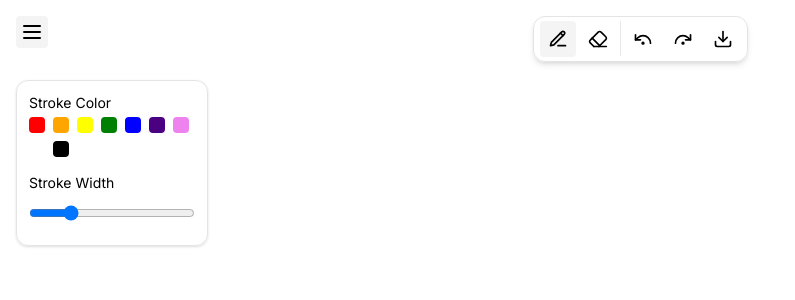
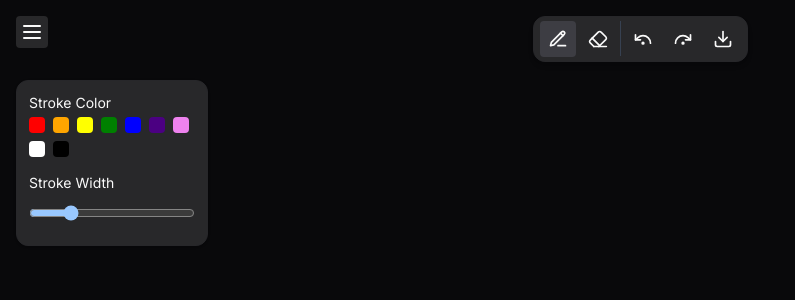
Before and after one commit to shivamvijaywargi/skribbl, a Next.js app: page / in a window 1280 px wide. Shown: the top 300 px of the page, without its empty margins (0-795 px from the left). Built offline with nearby package versions, Linux system fonts and the light colour scheme.

Commit message:
feat: change default theme to dark, update store for respective changes

```diff
--- a/app/layout.tsx
+++ b/app/layout.tsx
@@ -18,7 +18,7 @@ const RootLayout = ({ children }: { children: React.ReactNode }) => {
       <body className={inter.className}>
         <ThemeProvider
           attribute="class"
-          defaultTheme="light"
+          defaultTheme="dark"
           enableSystem
           disableTransitionOnChange
         >
--- a/store/index.ts
+++ b/store/index.ts
@@ -42,8 +42,8 @@ interface IToolbarStore extends IToolbarState {
 
 const initialToolbarState = {
   tools: {
-    [ACTIVE_MENU_ITEMS.PENCIL]: { color: Colors.BLACK, size: 3 },
-    [ACTIVE_MENU_ITEMS.ERASER]: { color: Colors.BLACK, size: 3 },
+    [ACTIVE_MENU_ITEMS.PENCIL]: { color: Colors.WHITE, size: 3 },
+    [ACTIVE_MENU_ITEMS.ERASER]: { color: Colors.WHITE, size: 3 },
   },
   actions: {
     [ACTION_MENU_ITEMS.UNDO]: {},
```
